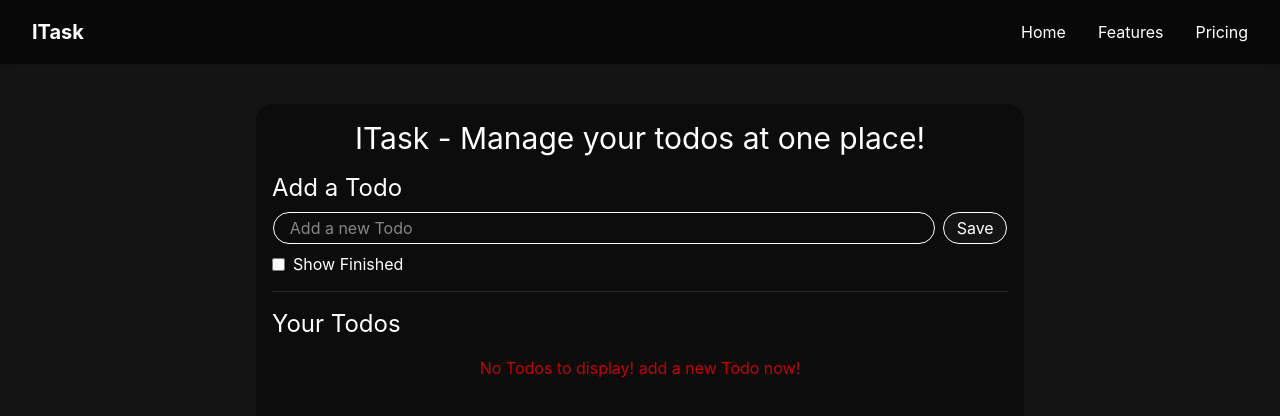
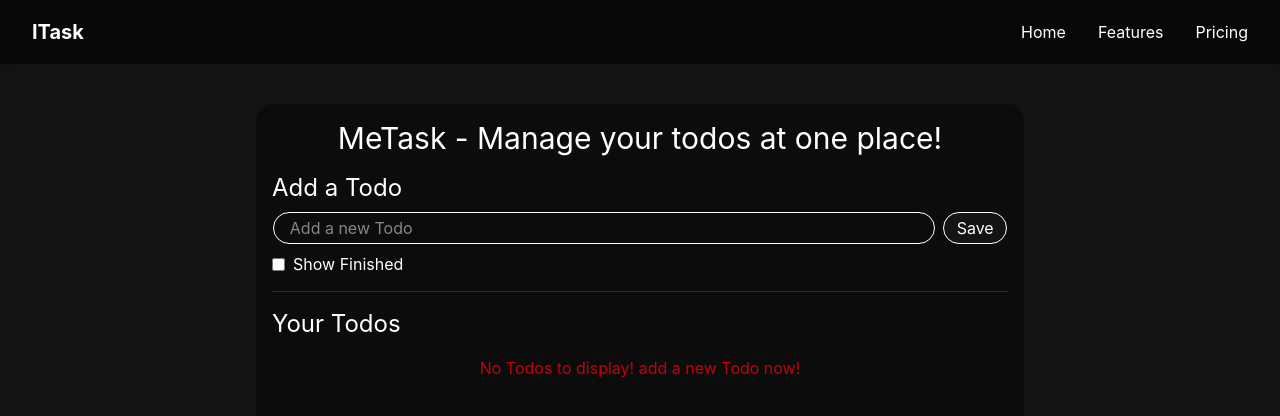
Before and after one commit to Mohit-Suthar121/TodoListWebsite, a React (Vite) app: page / in a window 1280 px wide. Shown: the top 416 px of the page. Built offline with nearby package versions, Linux system fonts and the light colour scheme.

Commit message:
Changed the title

```diff
--- a/src/App.jsx
+++ b/src/App.jsx
@@ -123,7 +123,7 @@ function handleChange(e){
         <Navbar />
         <div className="cardContainer w-[60vw] max-md:w-[90vw] h-125 min-h-125 bg-[#080808a1] mx-auto p-4 rounded-2xl flex flex-col gap-4">
 
-          <div className='text-3xl flex justify-center max-xl:text-xl max-md:text-lg text-white'>ITask - Manage your todos at one place!</div>
+          <div className='text-3xl flex justify-center max-xl:text-xl max-md:text-lg text-white'>MeTask - Manage your todos at one place!</div>
           <div className="add-todo-section w-full flex flex-col gap-2 min-h-30 border-b border-b-[#282828]">
             <h4 className="add-a-todo text-2xl max-xl:text-xl text-white">Add a Todo</h4>
             <div className="input-section flex items-center gap-2 justify-center">
```
